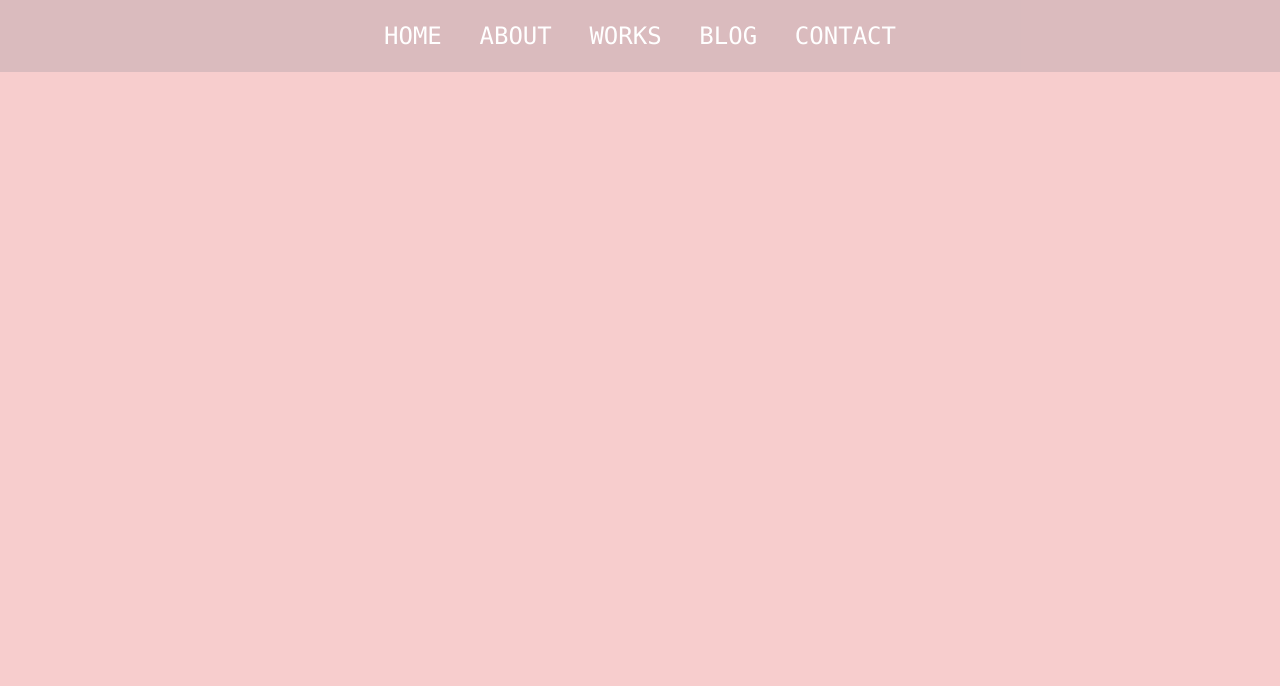
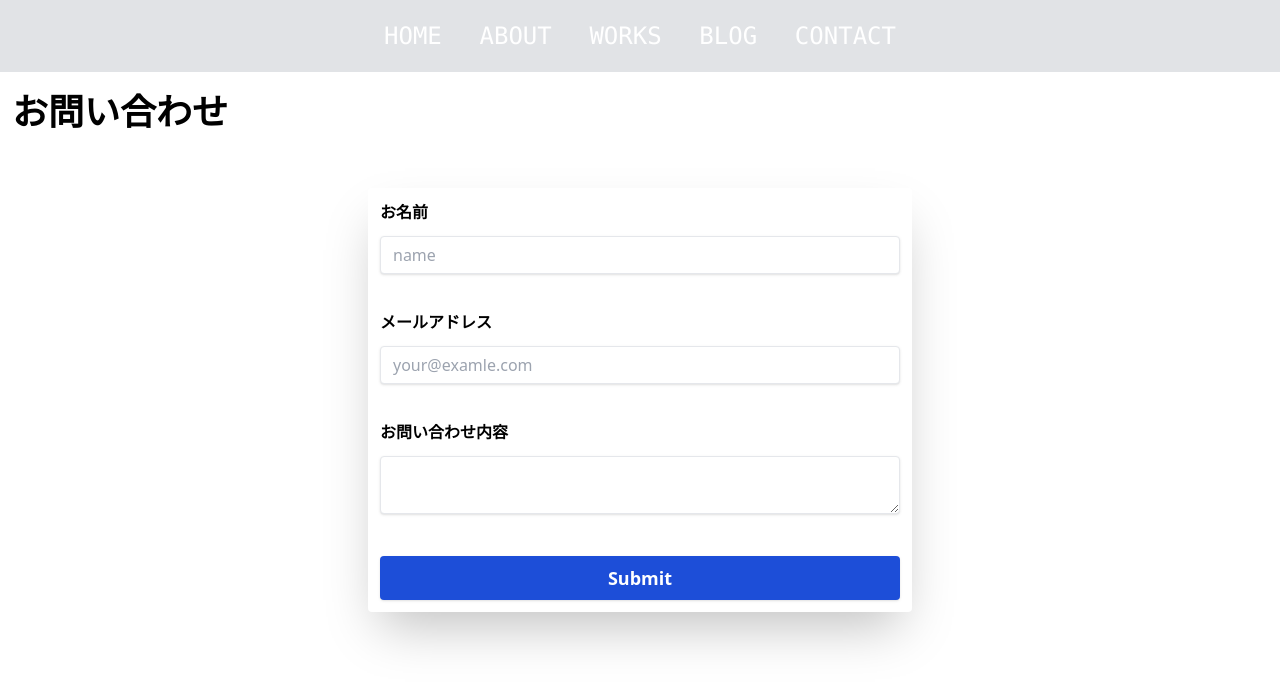
Before and after one commit to kawanoRiku0/my-portfolio, a Next.js app: page /contact in a window 1280 px wide. Shown: the top 686 px of the page. Built offline with nearby package versions, Linux system fonts and the light colour scheme.

Commit message:
feat: formコンポーネントを作成

```diff
--- /dev/null
+++ b/src/components/organisms/form/ContactForm.tsx
@@ -0,0 +1,77 @@
+import { FC } from "react";
+import { SubmitHandler, useForm } from "react-hook-form";
+
+type Inputs = {
+  name: string;
+  email: string;
+  content: string;
+};
+
+const ContactForm: FC = () => {
+  const {
+    register,
+    handleSubmit,
+    formState: { errors },
+  } = useForm<Inputs>();
+
+  const onSubmit: SubmitHandler<Inputs> = (data) => {
+    console.log(data);
+  };
+
+  return (
+    <form
+      onSubmit={handleSubmit(onSubmit)}
+      className="p-3 bg-white rounded shadow-2xl space-y-9  w-full"
+    >
+      <div>
+        <label htmlFor="name" className=" font-bold text-black block mb-3">
+          お名前
+          {errors.name && (
+            <span className="text-red-500 ml-4">※入力してください</span>
+          )}
+        </label>
+        <input
+          {...register("name", { required: true })}
+          className="formInput"
+          id="name"
+          type="text"
+          placeholder="name"
+        />
+      </div>
+      <div>
+        <label htmlFor="email" className=" font-bold text-black block mb-3">
+          メールアドレス{" "}
+          {errors.name && (
+            <span className="text-red-500 ml-4">※入力してください</span>
+          )}
+        </label>
+        <input
+          {...register("email", { required: true })}
+          className="formInput"
+          id="email"
+          type="text"
+          placeholder="your@examle.com"
+        />
+      </div>
+      <div>
+        <label htmlFor="content" className=" font-bold text-black block mb-3">
+          お問い合わせ内容
+          {errors.name && (
+            <span className="text-red-500 ml-4">※入力してください</span>
+          )}
+        </label>
+        <textarea
+          {...register("content", { required: true })}
+          className="formInput"
+          id="content"
+        />
+      </div>
+      <input
+        type="submit"
+        className="block bg-blue-700 py-2 px-3 text-white font-bold w-full rounded text-lg  shadow hover:cursor-pointer hover:opacity-80 transition-all"
+      />
+    </form>
+  );
+};
+
+export default ContactForm;
--- a/src/pages/contact.tsx
+++ b/src/pages/contact.tsx
@@ -1,5 +1,6 @@
 import React from "react";
 import { motion } from "framer-motion";
+import ContactForm from "components/organisms/form/ContactForm";
 
 export default function Contact() {
   return (
@@ -9,7 +10,14 @@ export default function Contact() {
       exit={{ opacity: 0 }}
       transition={{ ease: "easeOut", duration: 0.5 }}
     >
-      <div className="h-screen bg-main-red opacity-50"></div>
+      <div className="h-screen relative">
+        <div className=" pt-20 ">
+          <h2 className=" p-3 font-bold text-4xl">お問い合わせ</h2>
+          <div className="w-full max-w-xl p-4 absolute top-1/2 -translate-y-1/2 left-1/2 -translate-x-1/2">
+            <ContactForm />
+          </div>
+        </div>
+      </div>
     </motion.div>
   );
 }
```
